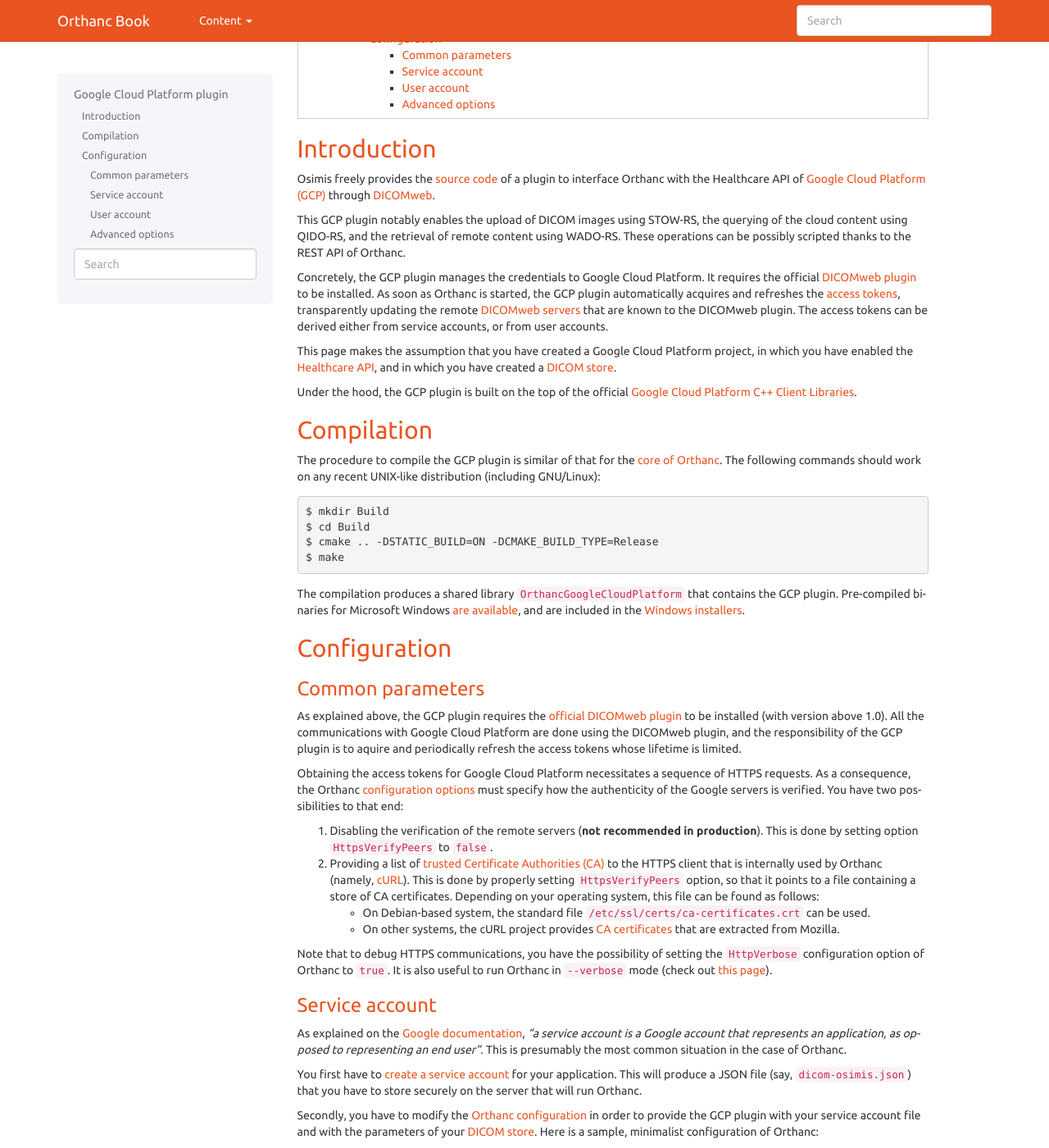
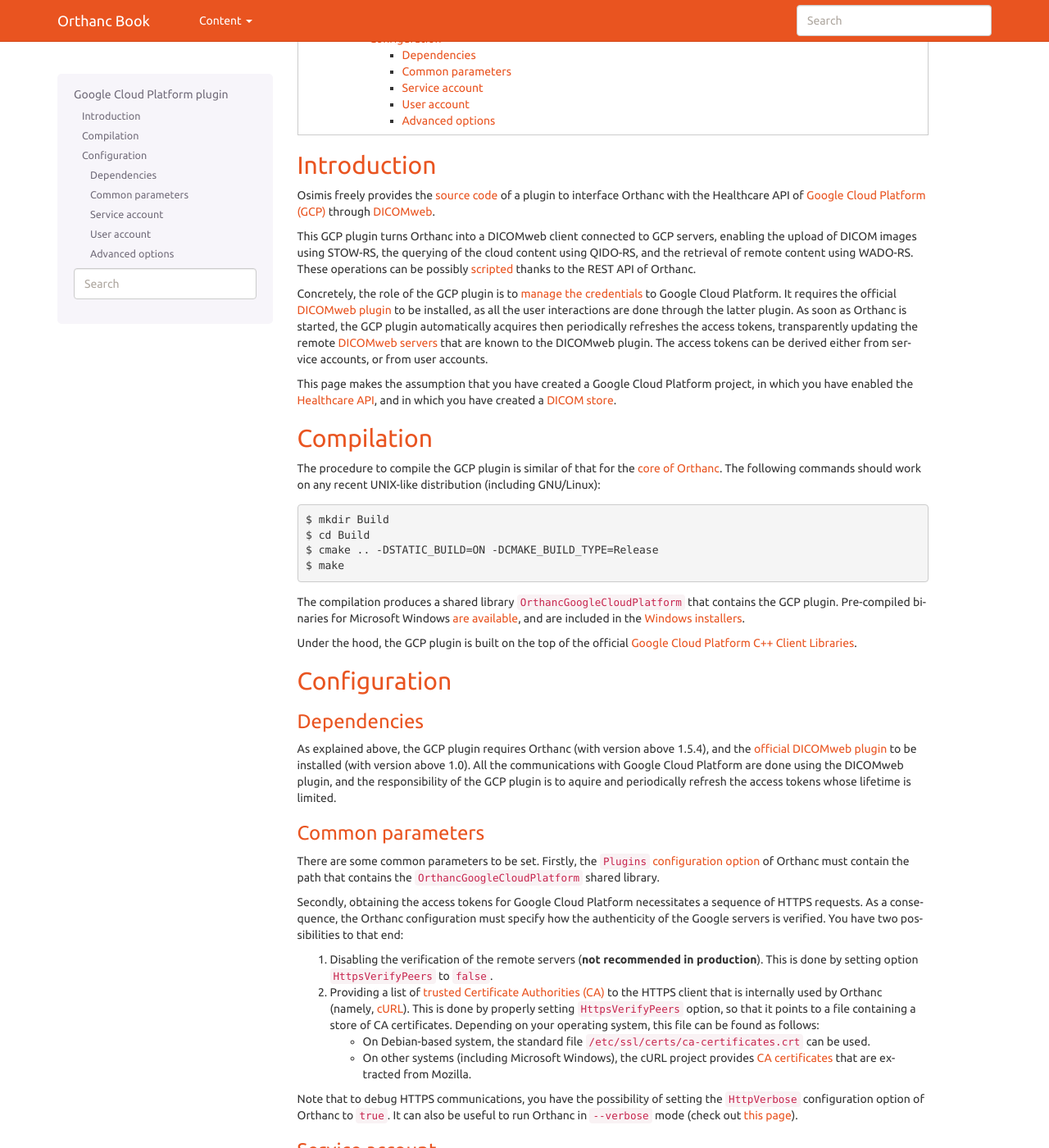
Before and after one commit to orthanc-mirrors/orthanc-book, a Sphinx documentation site: the page built from Sphinx/source/plugins/google-cloud-platform.rst, in a window 1280 px wide and 1400 px high, scrolled down 203 px. Shown: the whole window at 82% size. Built offline with Sphinx 7.4.7, drawn with Linux system fonts in a browser that asks for light colours; some of the changed text lies outside the part shown.

Commit message:
updating DICOMweb documentation

```diff
--- a/Sphinx/source/plugins/google-cloud-platform.rst
+++ b/Sphinx/source/plugins/google-cloud-platform.rst
@@ -16,29 +16,28 @@
 (GCP) <https://en.wikipedia.org/wiki/Google_Cloud_Platform>`__ through
 `DICOMweb <https://www.dicomstandard.org/dicomweb/>`__.
 
-This GCP plugin notably enables the upload of DICOM images using
-STOW-RS, the querying of the cloud content using QIDO-RS, and the
-retrieval of remote content using WADO-RS. These operations can be
-possibly scripted thanks to the REST API of Orthanc.
+This GCP plugin turns Orthanc into a DICOMweb client connected to GCP
+servers, enabling the upload of DICOM images using STOW-RS, the
+querying of the cloud content using QIDO-RS, and the retrieval of
+remote content using WADO-RS. These operations can be possibly
+:ref:`scripted <dicomweb-client>` thanks to the REST API of Orthanc.
 
-Concretely, the GCP plugin manages the credentials to Google Cloud
+Concretely, the role of the GCP plugin is to `manage the credentials
+<https://cloud.google.com/docs/authentication/>`__ to Google Cloud
 Platform. It requires the official :ref:`DICOMweb plugin <dicomweb>`
-to be installed. As soon as Orthanc is started, the GCP plugin
-automatically acquires and refreshes the `access tokens
-<https://cloud.google.com/docs/authentication/>`__, transparently
-updating the remote :ref:`DICOMweb servers <dicomweb-client-config>`
-that are known to the DICOMweb plugin. The access tokens can
-be derived either from service accounts, or from user accounts.
+to be installed, as all the user interactions are done through the
+latter plugin. As soon as Orthanc is started, the GCP plugin
+automatically acquires then periodically refreshes the access tokens,
+transparently updating the remote :ref:`DICOMweb servers
+<dicomweb-client-config>` that are known to the DICOMweb plugin. The
+access tokens can be derived either from service accounts, or from
+user accounts.
 
 This page makes the assumption that you have created a Google Cloud
 Platform project, in which you have enabled the `Healthcare API
 <https://cloud.google.com/healthcare/>`__, and in which you have
 created a `DICOM store
 <https://cloud.google.com/healthcare/docs/how-tos/dicom>`__.
-
-Under the hood, the GCP plugin is built on the top of the official
-`Google Cloud Platform C++ Client Libraries
-<https://github.com/googleapis/google-cloud-cpp>`__.
 
 
 
@@ -63,27 +62,38 @@
 and are included in the `Windows installers
 <https://www.orthanc-server.com/download-windows.php>`__.
 
+Under the hood, the GCP plugin is built on the top of the official
+`Google Cloud Platform C++ Client Libraries
+<https://github.com/googleapis/google-cloud-cpp>`__.
+
 
 
 Configuration
 -------------
 
+Dependencies
+^^^^^^^^^^^^
+
+As explained above, the GCP plugin requires Orthanc (with version
+above 1.5.4), and the :ref:`official DICOMweb plugin <dicomweb>` to be
+installed (with version above 1.0). All the communications with Google
+Cloud Platform are done using the DICOMweb plugin, and the
+responsibility of the GCP plugin is to aquire and periodically refresh
+the access tokens whose lifetime is limited.
+
 
 Common parameters
 ^^^^^^^^^^^^^^^^^
 
-As explained above, the GCP plugin requires the :ref:`official
-DICOMweb plugin <dicomweb>` to be installed (with version above
-1.0). All the communications with Google Cloud Platform are done using
-the DICOMweb plugin, and the responsibility of the GCP plugin is to
-aquire and periodically refresh the access tokens whose lifetime is
-limited.
+There are some common parameters to be set. Firstly, the ``Plugins``
+:ref:`configuration option <configuration>` of Orthanc must contain
+the path that contains the ``OrthancGoogleCloudPlatform`` shared
+library.
 
-Obtaining the access tokens for Google Cloud Platform necessitates a
-sequence of HTTPS requests. As a consequence, the Orthanc
-:ref:`configuration options <configuration>` must specify how the
-authenticity of the Google servers is verified. You have two
-possibilities to that end:
+Secondly, obtaining the access tokens for Google Cloud Platform
+necessitates a sequence of HTTPS requests. As a consequence, the
+Orthanc configuration must specify how the authenticity of the Google
+servers is verified. You have two possibilities to that end:
 
 1. Disabling the verification of the remote servers (**not recommended
    in production**). This is done by setting option ``HttpsVerifyPeers``
@@ -99,13 +109,14 @@
 
    * On Debian-based system, the standard file
      ``/etc/ssl/certs/ca-certificates.crt`` can be used.
-   * On other systems, the cURL project provides `CA certificates
+   * On other systems (including Microsoft Windows), the cURL project
+     provides `CA certificates
      <https://curl.haxx.se/docs/caextract.html>`__ that are extracted
      from Mozilla.
 
 Note that to debug HTTPS communications, you have the possibility of
 setting the ``HttpVerbose`` configuration option of Orthanc to
-``true``.  It is also useful to run Orthanc in ``--verbose`` mode
+``true``. It can also be useful to run Orthanc in ``--verbose`` mode
 (check out :ref:`this page <log>`).
 
 
--- a/Sphinx/source/users/advanced-rest.rst
+++ b/Sphinx/source/users/advanced-rest.rst
@@ -79,6 +79,8 @@
 Indeed, synchronous calls can be affected by timeouts in the HTTP
 protocol if they last too long.
 
+
+.. _jobs-monitoring:
 
 Monitoring jobs
 ^^^^^^^^^^^^^^^
```
Also changed, not shown: other parts of Sphinx/source/plugins/google-cloud-platform.rst (+1 -1 lines), Sphinx/source/plugins/dicomweb.rst (+197 -67 lines).
